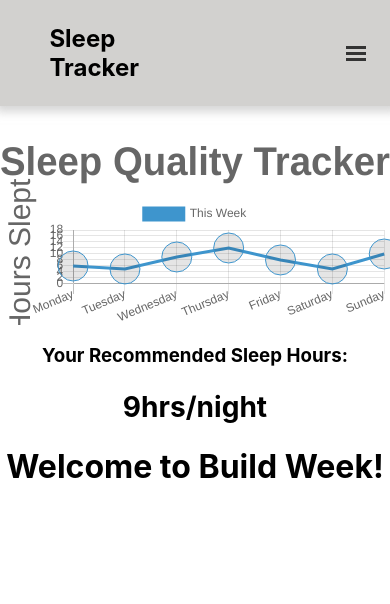
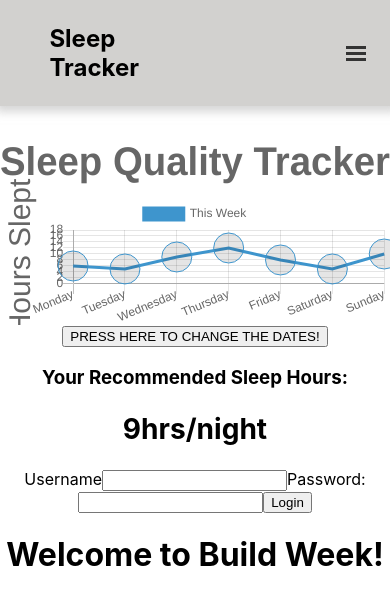
Before and after one commit to Sleep-tracker-1/Front_End, a React (Create React App) app: page / in a window 390 px wide. Shown: the top 604 px of the page. Built offline with nearby package versions, Linux system fonts and the light colour scheme.

Commit message:
completed mobile formatting and data inflow for graph//temporarily integrated login

```diff
--- a/src/components/Login.js
+++ b/src/components/Login.js
@@ -3,7 +3,51 @@ import React, { useEffect, useState } from "react";
 function Login() {
     const [statesHere, setStateshere] = useState("");
 
-    return <div>OUR HEADER GOES HERE</div>;
+    const submitHandler = event => {
+        if (
+            newMember.name != "" &&
+            newMember.email != "" &&
+            newMember.role != ""
+        ) {
+            //do a thing        }
+            event.preventDefault();
+        }
+    };
+    const onInputChange = event => {
+        // console.log`name is currently ${nameInput.value} email is currently ${emailInput.value} role is currently${roleInput.value}`();
+
+        setNewMember({
+            // ...newMember,
+            // [event.target.name]: event.target.value,
+        });
+    };
+
+    return (
+        <form onSubmit={submitHandler}>
+            <label htmlFor>
+                Username
+                <input
+                    type="text"
+                    name="name"
+                    id="nameInput"
+                    // placeholder={newMember.name}
+                    // onChange={onInputChange}
+                    // value={newMember.name}
+                />
+            </label>
+            <label>
+                Password:
+                <input
+                    type="text"
+                    name="email"
+                    id="emailInput"
+                    onChange={onInputChange}
+                />
+            </label>
+
+            <button onSubmit={e => {}}>Login</button>
+        </form>
+    );
 }
 
 export default Login;
--- a/src/components/TestGraph.js
+++ b/src/components/TestGraph.js
@@ -2,10 +2,17 @@ import React, { useState, useEffect } from "react";
 import { Line } from "react-chartjs-2";
 import ChartDataLabels from "chartjs-plugin-datalabels";
 import styled from "styled-components";
+import Login from "./Login";
 
 function TestGraph() {
-    const moodAndRestObj = { mood: 8, restfulness: 10 };
-    const [currentWeek, setCurrentWeek] = useState([6, 5, 9, 12, 8, 5, 10]);
+    const apiResponseArray = [6, 5, 9, 12, 8, 5, 10];
+    const moodAndRestObj = {
+        sleepHours: apiResponseArray,
+        mood: 8,
+        restfulness: 10,
+    }; //We should probably use state here as well
+    //We need to get our data from the server, but these are our stand-in values
+    const [currentWeek, setCurrentWeek] = useState(apiResponseArray);
     const chartProps = {
         data: {
             labels: [
@@ -27,6 +34,7 @@ function TestGraph() {
                     lineTension: 0,
                     radius: 15,
                     hoverRadius: 30,
+                    onClick: console.log("billz"),
                     pointHoverBackgroundColor: "yellow",
                     datalabels: {
                         textStrokeColor: "black",
@@ -95,7 +103,6 @@ function TestGraph() {
                     afterLabel: function(tooltipItem, data) {
                         const thisDataset =
                             data.datasets[Number(tooltipItem.datasetIndex)];
-                        console.log(thisDataset);
                         const rest = thisDataset.moodAndRest.restfulness;
                         const mood = thisDataset.moodAndRest.restfulness;
 
@@ -111,6 +118,7 @@ function TestGraph() {
     const chartReference = React.createRef();
     const ChartContainer = styled.div``;
     const suggestedSleepHours = "9";
+    useEffect(() => {}, []);
     return (
         <ChartContainer>
             <Line
@@ -118,10 +126,18 @@ function TestGraph() {
                 data={chartProps.data}
                 options={chartProps.options}
             />
+            <button
+                onClick={e => {
+                    setCurrentWeek([3, 3, 3, 3]);
+                }}
+            >
+                PRESS HERE TO CHANGE THE DATES!
+            </button>
             <h3>
                 Your Recommended Sleep Hours:{" "}
                 <h2>{suggestedSleepHours}hrs/night</h2>
             </h3>
+            <Login />
         </ChartContainer>
     );
 }
```
